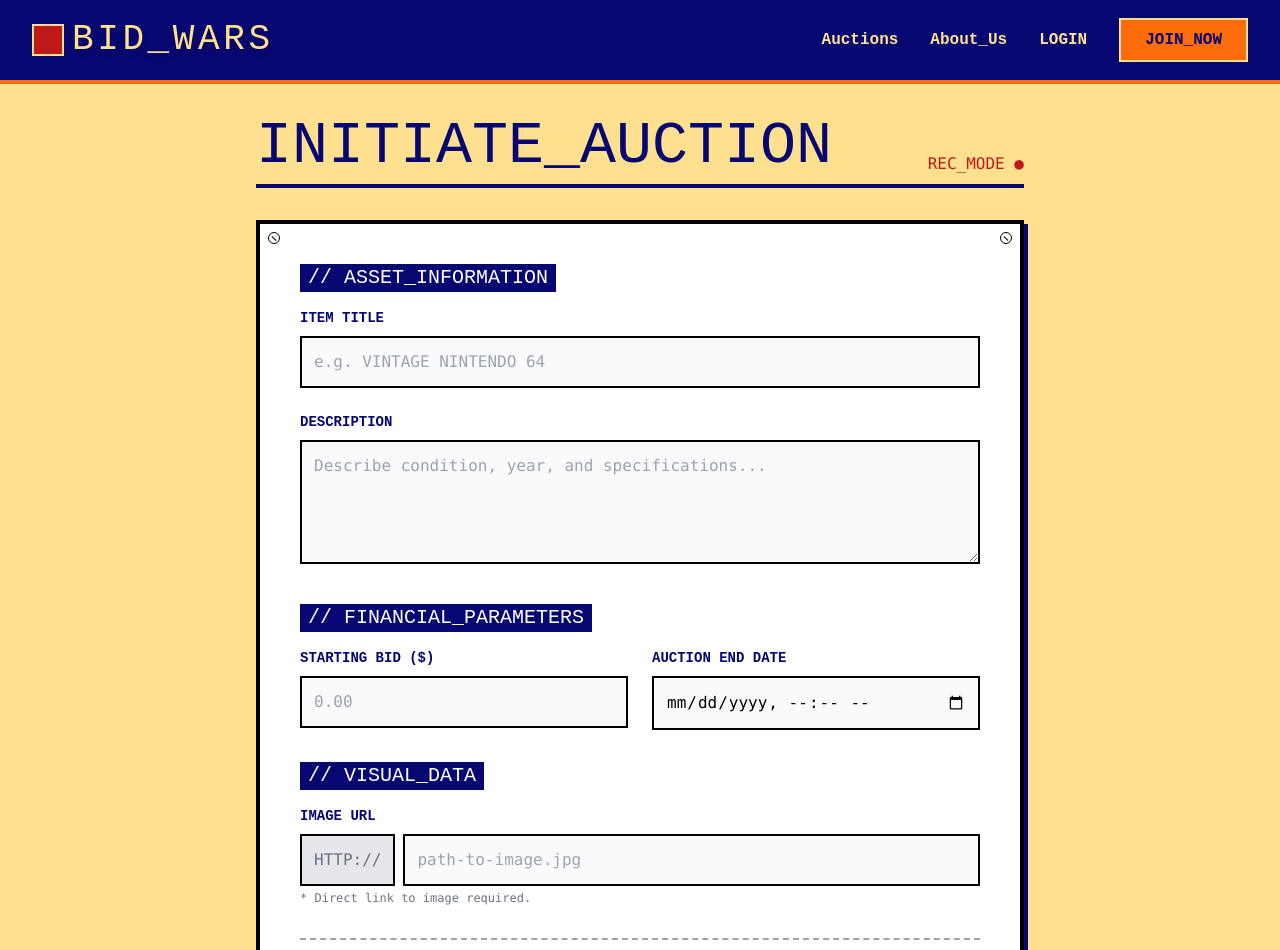
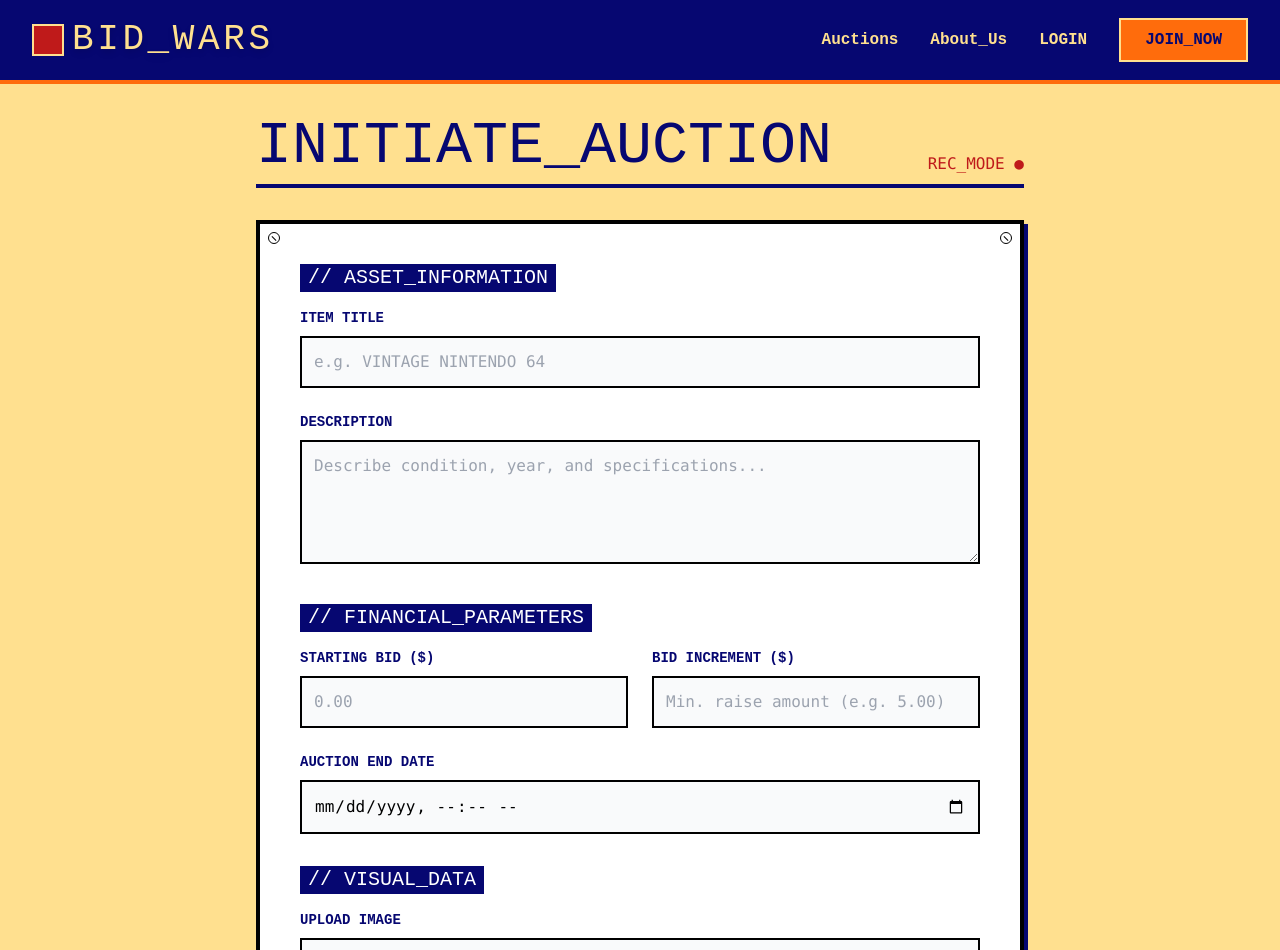
Before and after one commit to kartikgujjar22/realtime_bidding, a React (Vite) app in the folder frontend/: page /create-auction in a window 1280 px wide. Shown: the top 950 px of the page. Built offline with nearby package versions, Linux system fonts and the light colour scheme.

Commit message:
create auction frontend is completed

```diff
--- a/frontend/src/Pages/CreateAuction.jsx
+++ b/frontend/src/Pages/CreateAuction.jsx
@@ -10,20 +10,29 @@ const CreateAuction = () => {
     title: '',
     description: '',
     startingBid: '',
-    endTime: '',
-    imageUrl: ''
+    bidIncrement: '',
+    endTime: ''
   });
+
+  const [imageFile, setImageFile] = useState(null);
   const [loading, setLoading] = useState(false);
 
+  // Handle Text Inputs
   const handleChange = (e) => {
     setFormData({ ...formData, [e.target.name]: e.target.value });
+  };
+
+  // Handle File Input
+  const handleFileChange = (e) => {
+    if (e.target.files && e.target.files[0]) {
+      setImageFile(e.target.files[0]);
+    }
   };
 
   const handleSubmit = async (e) => {
     e.preventDefault();
     setLoading(true);
 
-    // Get token from local storage
     const token = Cookies.get('token');
     if (!token) {
       alert("You must be logged in to create an auction.");
@@ -31,23 +40,49 @@ const CreateAuction = () => {
       return;
     }
 
+    // 2. CONSTRUCT FORMDATA: Required for File Uploads
+    const submissionData = new FormData();
+    submissionData.append('title', formData.title);
+    submissionData.append('description', formData.description);
+
+    submissionData.append('starting_price', formData.startingBid);
+
+    submissionData.append('bid_increment', formData.bidIncrement);
+
+    submissionData.append('end_time', formData.endTime);
+
+    if (imageFile) {
+      submissionData.append('image', imageFile);
+    } else {
+        alert("Please select an image file.");
+        setLoading(false);
+        return;
+    }
+
     try {
-      const response = await fetch(`${API_URL}/auctions`, { // Adjust route as needed
+      const response = await fetch(`${API_URL}/auctions`, {
         method: 'POST',
         headers: {
-            'Content-Type': 'application/json',
+            // 'Content-Type': 'multipart/form-data',
             'Authorization': `Bearer ${token}`
         },
-        body: JSON.stringify(formData),
+        body: submissionData,
       });
 
-      if (!response.ok) throw new Error('Failed to create auction');
+      const data = await response.json();
 
-      navigate('/auctions'); // Redirect to listing page
+      if (!response.ok) {
+        throw new Error(data.message || 'Failed to create auction');
+      }
+
+      console.log("Success:", data);
+      navigate('/auctions');
 
     } catch (err) {
+      console.error(err);
       alert("Error: " + err.message);
-      setLoading(false);
+    } finally {
+        setLoading(false);
     }
   };
 
@@ -123,11 +158,26 @@ const CreateAuction = () => {
                             className="w-full bg-gray-50 border-2 border-black p-3 font-mono focus:bg-retro-cream focus:border-retro-orange"
                             placeholder="0.00"
                             min="1"
+                            step="0.01"
                             required
                         />
                     </div>
 
                     <div>
+                        <label className="block font-bold text-retro-blue mb-2 uppercase text-sm">Bid Increment ($)</label>
+                        <input
+                            type="number"
+                            name="bidIncrement"
+                            onChange={handleChange}
+                            className="w-full bg-gray-50 border-2 border-black p-3 font-mono focus:bg-retro-cream focus:border-retro-orange"
+                            placeholder="Min. raise amount (e.g. 5.00)"
+                            min="0.50"
+                            step="0.01"
+                            required
+                        />
+                    </div>
+
+                    <div className="col-span-2">
                         <label className="block font-bold text-retro-blue mb-2 uppercase text-sm">Auction End Date</label>
                         <input
                             type="datetime-local"
@@ -146,18 +196,18 @@ const CreateAuction = () => {
                     // Visual_Data
                 </h3>
                 <div>
-                    <label className="block font-bold text-retro-blue mb-2 uppercase text-sm">Image URL</label>
+                    <label className="block font-bold text-retro-blue mb-2 uppercase text-sm">Upload Image</label>
                     <div className="flex gap-2">
-                        <span className="bg-gray-200 border-2 border-black px-3 py-3 font-mono text-gray-500">HTTP://</span>
+                        {/* Changed to File Input */}
                         <input
-                            type="text"
-                            name="imageUrl"
-                            onChange={handleChange}
-                            className="w-full bg-gray-50 border-2 border-black p-3 font-mono focus:bg-retro-cream focus:border-retro-orange"
-                            placeholder="path-to-image.jpg"
+                            type="file"
+                            accept="image/*"
+                            onChange={handleFileChange}
+                            className="w-full bg-gray-50 border-2 border-black p-3 font-mono focus:bg-retro-cream focus:border-retro-orange file:mr-4 file:py-2 file:px-4 file:border-2 file:border-black file:text-sm file:font-bold file:bg-retro-orange file:text-white hover:file:bg-retro-blue"
+                            required
                         />
                     </div>
-                    <p className="text-xs text-gray-500 mt-1 font-mono">* Direct link to image required.</p>
+                    <p className="text-xs text-gray-500 mt-1 font-mono">* Supported formats: JPG, PNG (Max 5MB)</p>
                 </div>
             </div>
 
@@ -168,7 +218,7 @@ const CreateAuction = () => {
                     disabled={loading}
                     className="flex-1 bg-retro-red text-white font-display text-2xl py-4 border-2 border-black shadow-hard hover:translate-y-1 hover:shadow-none hover:bg-retro-orange transition-all uppercase"
                 >
-                    {loading ? 'Processing...' : 'Upload_Asset'}
+                    {loading ? 'UPLOADING...' : 'Upload_Asset'}
                 </button>
                 <button
                     type="button"
```
